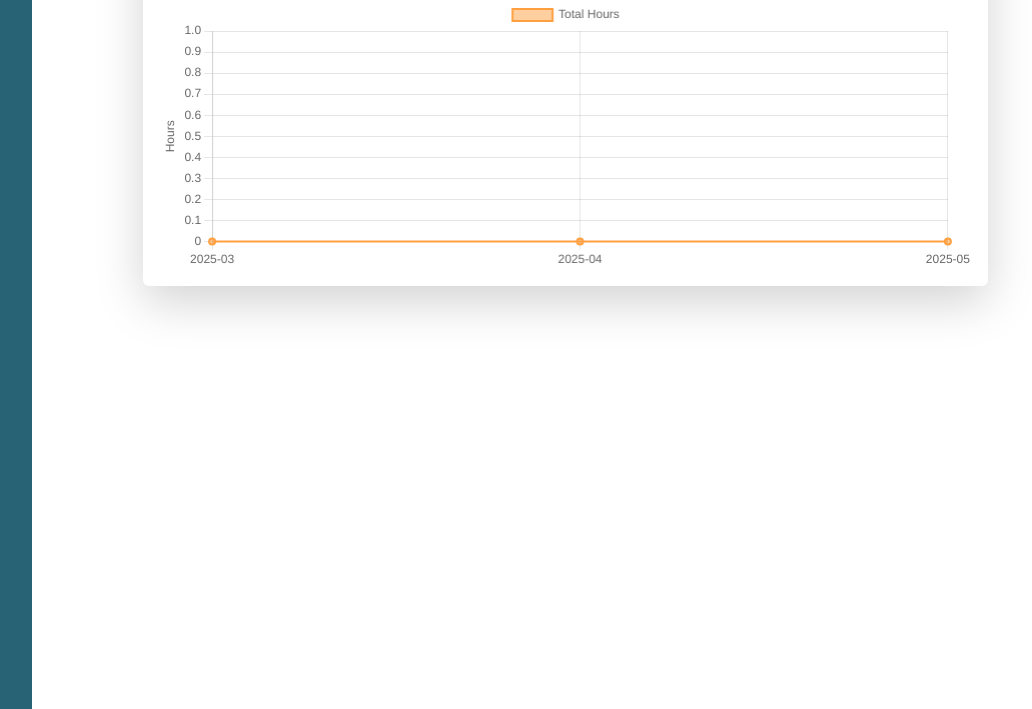
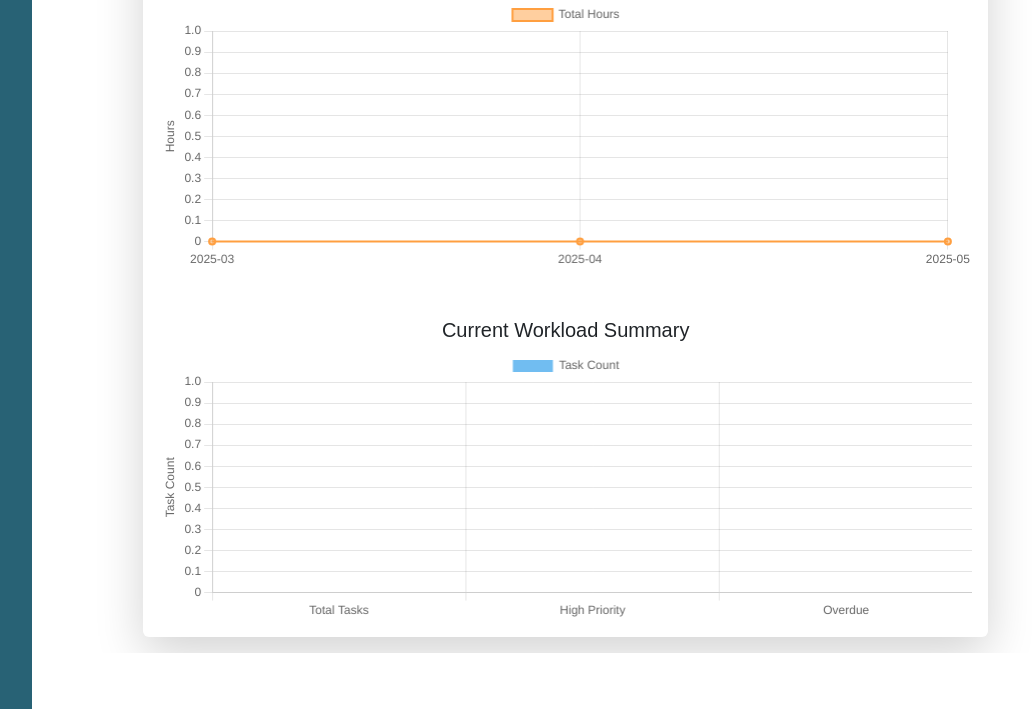
Before and after one commit to renukadhakal/Employee-Task-Management-System, a Django app: page /profile/1/ in a window 1280 px wide. Shown: the part 1011-1720 px from the top of the page, without its empty margins (181-1213 px from the left). Run offline with Django 5.2, Linux system fonts and the light colour scheme; the visitor is signed in with stand-in values (Sample User, id 1); data comes from the database, SQL or seed files in the repository; data that the repository does not hold is empty; parts of the project's set-up code (start-up, migrations or seed data) failed here and were passed over; some libraries are stand-ins or nearby versions.

Commit message:
feat:  Added chart for viewing workload balance of employee

```diff
--- a/account/views.py
+++ b/account/views.py
@@ -20,8 +20,10 @@ from .services.send_registration_mail import send_registration_email
 from task.models import Task
 from datetime import datetime
 from dateutil.relativedelta import relativedelta
-from django.db.models import Count, Sum, F, ExpressionWrapper, fields
+from django.db.models import Count, Sum, F, ExpressionWrapper, fields, Q
 from django.db.models.functions import TruncMonth
+from django.utils.timezone import now
+
 import json
 from task.models import Task, TimeLog
 from leave.models import LeaveRequest
@@ -290,6 +292,27 @@ def get_user_profile(request, pk):
         "end_date": json.dumps(end_date.strftime("%Y-%m-%d")),
     }
 
+    workload_summary = Task.objects.filter(
+        assigned_to=user, status__in=["PENDING", "IN_PROGRESS", "ON_HOLD"]
+    ).aggregate(
+        total_tasks=Count("id"),
+        high_priority=Count("id", filter=Q(priority="HIGH")),
+        overdue=Count("id", filter=Q(due_date__lt=now().date())),
+    )
+
+    context.update(
+        {
+            "workload_labels": json.dumps(["Total Tasks", "High Priority", "Overdue"]),
+            "workload_values": json.dumps(
+                [
+                    workload_summary["total_tasks"] or 0,
+                    workload_summary["high_priority"] or 0,
+                    workload_summary["overdue"] or 0,
+                ]
+            ),
+        }
+    )
+
     return render(request, "account/user_profile.html", context)
 
 
--- a/templates/account/user_profile.html
+++ b/templates/account/user_profile.html
@@ -66,6 +66,11 @@
                     <div class="mt-5">
                         <h5 class="text-center">Monthly Time Log (Hours)</h5>
                         <canvas id="timeLogChart" height="100"></canvas>
+                    </div>
+
+                    <div class="mt-5">
+                        <h5 class="text-center">Current Workload Summary</h5>
+                        <canvas id="workloadChart" height="100"></canvas>
                     </div>
                 </div>
             </div>
@@ -183,6 +188,39 @@
 </script>
 
 <script>
+    // Workload Chart
+const workloadLabels = {{ workload_labels|safe }};
+const workloadValues = {{ workload_values|safe }};
+
+const workloadCtx = document.getElementById('workloadChart').getContext('2d');
+new Chart(workloadCtx, {
+    type: 'bar',
+    data: {
+        labels: workloadLabels,
+        datasets: [{
+            label: 'Task Count',
+            data: workloadValues,
+            backgroundColor: [
+                'rgba(54, 162, 235, 0.7)',
+                'rgba(255, 206, 86, 0.7)',
+                'rgba(255, 99, 132, 0.7)'
+            ]
+        }]
+    },
+    options: {
+        responsive: true,
+        scales: {
+            y: {
+                beginAtZero: true,
+                title: { display: true, text: "Task Count" }
+            }
+        }
+    }
+});
+
+</script>
+
+<script>
     async function exportToPDF() {
         const { jsPDF } = window.jspdf;
         const report = document.getElementById("pdfReport");
```
